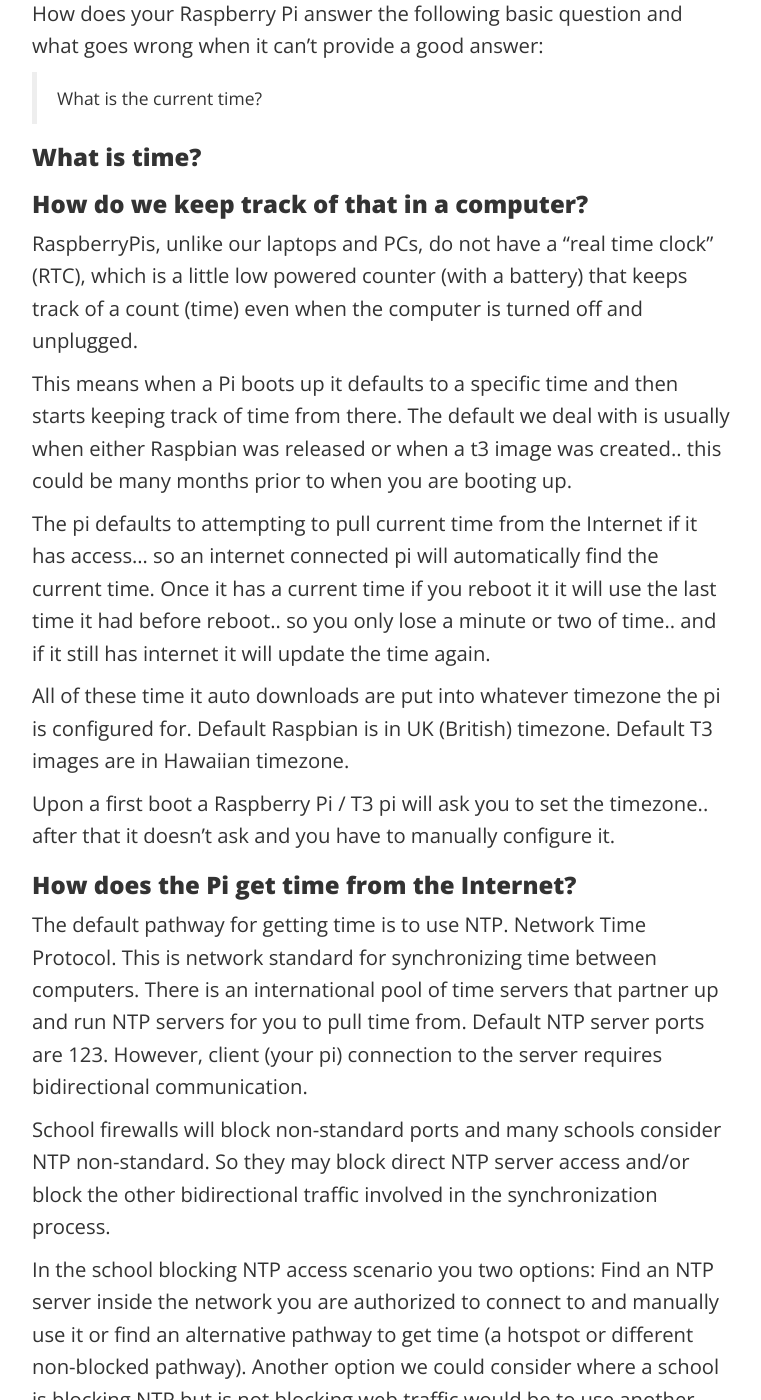
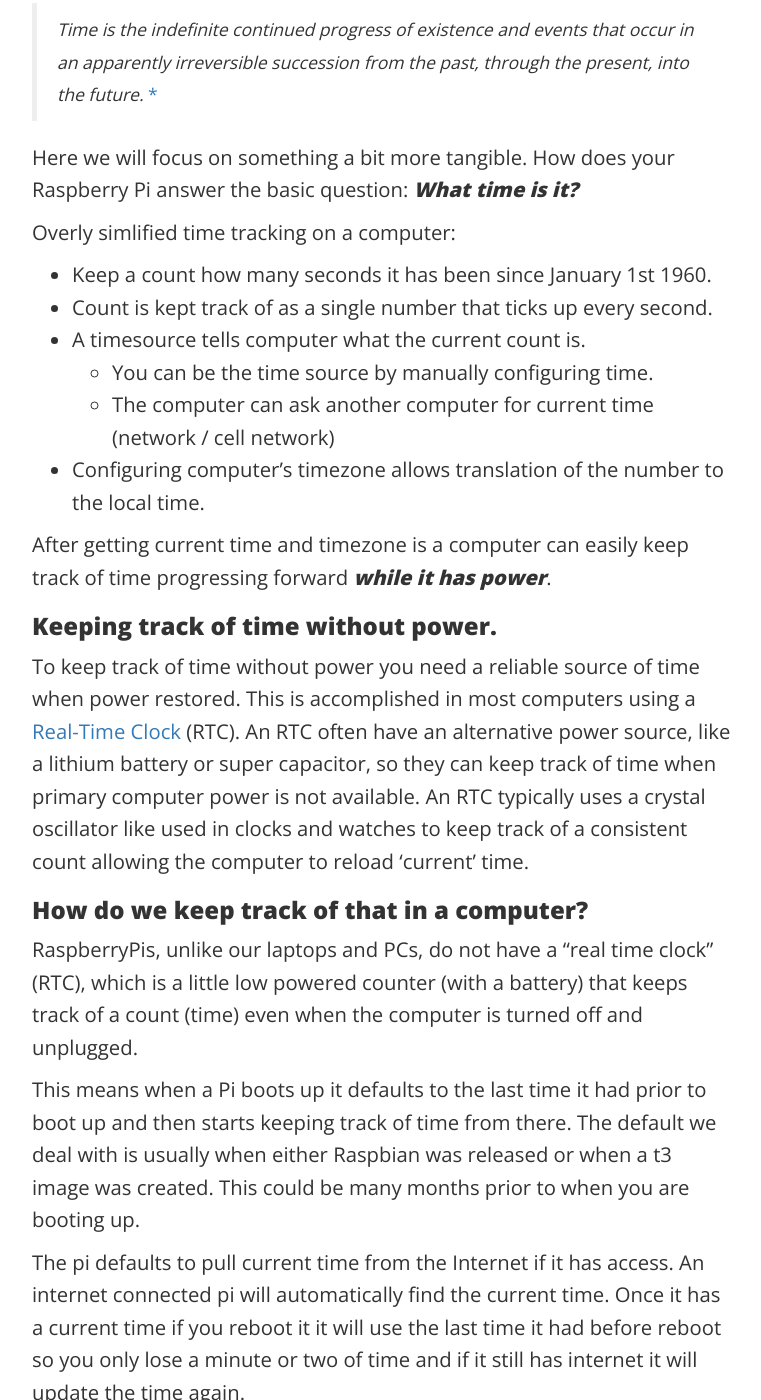
Before and after one commit to dayne/dayne.github.com, a Jekyll site: the page built from _posts/2020-03-12-the_time_is_now.md, in a window 1280 px wide and 1400 px high, scrolled down 245 px. Shown: the whole window, without its empty margins (258-1019 px from the left). Built offline with Jekyll 4.4.1, drawn with Linux system fonts in a browser that asks for light colours; nearby versions of some CDN libraries; some of the changed text lies outside the part shown.

Commit message:
adding time post

````diff
--- a/_posts/2020-03-12-the_time_is_now.md
+++ b/_posts/2020-03-12-the_time_is_now.md
@@ -1,28 +1,51 @@
 ---
-title: "Time.now? - Time management on Raspberry Pi"
+title: "Time management on Raspberry Pi"
 layout: post
 ---
 # {{page.title}}
 <p class='#meta'>{{page.date}}</p>
 
-How does your Raspberry Pi answer the following basic question and what goes wrong when
-it can't provide a good answer:
-> What is the current time?
+
 
 ### What is time?
+
+> _Time is the indefinite continued progress of existence and events that occur in an apparently irreversible succession from the past, through the present, into the future._ [*](https://en.wikipedia.org/wiki/Time)
+
+Here we will focus on something a bit more tangible. How does your Raspberry Pi answer the basic question: **_What time is it?_**
+
+
+Overly simlified time tracking on a computer:
+
+* Keep a count how many seconds it has been since January 1st 1960.
+* Count is kept track of as a single number that ticks up every second.
+* A timesource tells computer what the current count is.
+  * You can be the time source by manually configuring time.
+  * The computer can ask another computer for current time (network / cell
+    network)
+* Configuring computer's timezone allows translation of the number to the local time.
+
+After getting current time and timezone is a computer can
+easily keep track of time progressing forward **_while it has power_**.
+
+### Keeping track of time without power.
+
+To keep track of time without power you need a reliable source of time when power
+restored.  This is accomplished in most computers using a [Real-Time
+Clock](https://en.wikipedia.org/wiki/Real-time_clock) (RTC).  An RTC often have
+an alternative power source, like a lithium battery or super capacitor, so they can keep track of time when primary computer power is not available. An RTC typically uses a crystal oscillator like used in clocks and watches to keep track of a consistent count allowing the computer to reload 'current' time.
 
 
 ### How do we keep track of that in a computer?
 
 RaspberryPis, unlike our laptops and PCs, do not have a "real time clock" (RTC), which is a little low powered counter (with a battery) that keeps track of a count (time) even when the computer is turned off and unplugged.
 
-This means when a Pi boots up it defaults to a specific time and then starts keeping track of time from there.  The default we deal with is usually when either Raspbian was released or when a t3 image was created..  this could be many months prior to when you are booting up.
+This means when a Pi boots up it defaults to the last time it had prior to boot up and then starts keeping track of time from there.  The default we deal with is usually when either Raspbian was released or when a t3 image was created. This could be many months prior to when you are booting up.
 
-The pi defaults to attempting to pull current time from the Internet if it has access... so an internet connected pi will automatically find the current time.  Once it has a current time if you reboot it it will use the last time it had before reboot.. so you only lose a minute or two of time.. and if it still has internet it will update the time again.
+The pi defaults to pull current time from the Internet if it has access. An internet connected pi will automatically find the current time.  Once it has a current time if you reboot it it will use the last time it had before reboot so you only lose a minute or two of time and if it still has internet it will update the time again.
 
-All of these time it auto downloads are put into whatever timezone the pi is configured for.  Default Raspbian is in UK (British) timezone.  Default T3 images are in Hawaiian timezone.
+Timezones: The converstion of current time to the local time is done through applying the local timezone to the current time. Default Raspbian is in UK (British) timezone.  Default T3 images are in Hawaiian timezone.
 
-Upon a first boot a Raspberry Pi / T3 pi will ask you to set the timezone.. after that it doesn't ask and you have to manually configure it.
+Upon a first boot a Raspberry Pi / T3 pi will ask you to set the timezone. After that it doesn't ask and you have to manually configure it.
 
 ### How does the Pi get time from the Internet?
 
@@ -84,9 +107,7 @@
 
 `date -s "$(curl -s --head http://google.com | grep ^Date: | sed 's/Date: //g')"`
 
-The command line has powerful voodoo!
-
-@hilo90mhz#6621  you might appriciate this silly way of using the `/dev/net` interface: `cat < /dev/tcp/time.nist.gov/13`
+[hilo90mhz](https://twitter.com/chesterlowrey) thought of this silly way of using the `/dev/net` interface: `cat < /dev/tcp/time.nist.gov/13`
 
 Example:
 ```
@@ -94,10 +115,11 @@
 
 58920 20-03-12 20:32:13 50 0 0 941.9 UTC(NIST) *
 ```
-J
+
 Not as easy to directly use the result from that as the curl example but kinda crazy to think about.
+
+The command line has powerful voodoo!
 
 ### T3 time
 
-https://t3alliance.org/lessons/rpi-time-and-timezones/
-T³ Alliance
+More details from T3 on this: [T³ Alliance rpi-time and timezones](https://t3alliance.org/lessons/rpi-time-and-timezones/)
````
